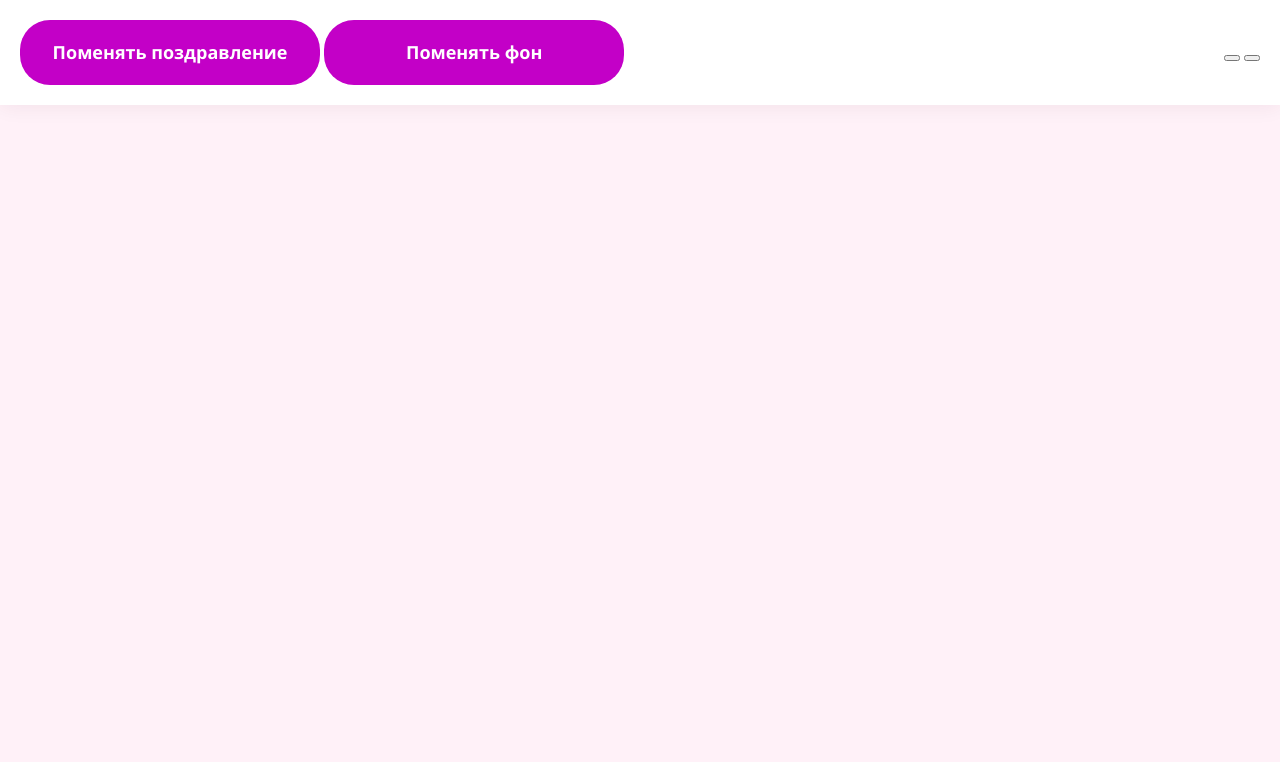
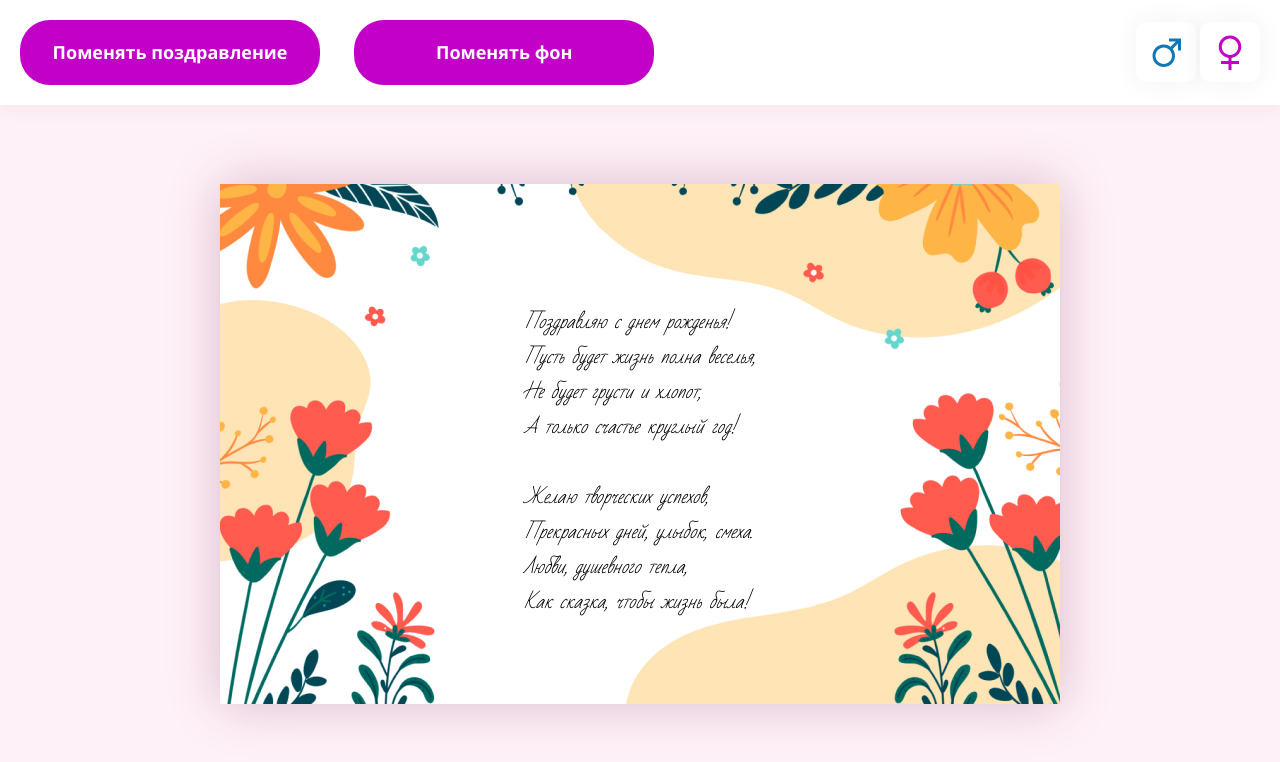
Before and after one commit to marba-serg/happy-birthday, a plain HTML site: page index.html in a window 1280 px wide. Drawn offline with Linux system fonts and the light colour scheme; files whose address does not match are found by name.

Commit message:
add: add main

```diff
--- a/css/style.css
+++ b/css/style.css
@@ -1,71 +1,134 @@
 @font-face {
-    font-family: 'Bad Script';
+  font-family: "Bad Script";
   font-weight: 400;
-    src: url('../fonts/bad-script-v16-latin_cyrillic-regular.woff2') format('woff2');
-    src: url('../fonts/bad-script-v16-latin_cyrillic-regular.woff') format('woff');
+  src: url("../fonts/bad-script-v16-latin_cyrillic-regular.woff2")
+    format("woff2");
+  src: url("../fonts/bad-script-v16-latin_cyrillic-regular.woff") format("woff");
 }
 
 @font-face {
-    font-family: 'Open Sans';
+  font-family: "Open Sans";
   font-weight: 400;
-    src: url('../fonts/open-sans-v29-latin_cyrillic-regular.woff2') format('woff2');
-    src: url('../fonts/open-sans-v29-latin_cyrillic-regular.woff') format('woff');
+  src: url("../fonts/open-sans-v29-latin_cyrillic-regular.woff2")
+    format("woff2");
+  src: url("../fonts/open-sans-v29-latin_cyrillic-regular.woff") format("woff");
 }
 
 @font-face {
-    font-family: 'Open Sans';
+  font-family: "Open Sans";
   font-weight: 700;
-    src: url('../fonts/open-sans-v29-latin_cyrillic-700.woff2') format('woff2');
-    src: url('../fonts/open-sans-v29-latin_cyrillic-700.woff') format('woff');
+  src: url("../fonts/open-sans-v29-latin_cyrillic-700.woff2") format("woff2");
+  src: url("../fonts/open-sans-v29-latin_cyrillic-700.woff") format("woff");
 }
 
-html{
+html {
   box-sizing: border-box;
 }
 
-*{
+* {
   box-sizing: inherit;
 }
 
-body{
-    font-family: 'Open Sans';
-    background: #FFF1F8;
+body {
+  font-family: "Open Sans";
+  background: #fff1f8;
+  display: flex;
+  flex-direction: column;
+  height: 100vh;
+  padding-bottom: 17px;
 }
 
-button{
+img {
+  max-width: 100%;
+  height: auto;
+}
+button {
   cursor: pointer;
 }
 
-.container{
+.container {
   max-width: 1300px;
   margin: 0 auto;
   padding: 0 20px;
 }
 
-.header{
+.header {
   padding: 20px 0;
-    background: #FFFFFF;
+  background: #ffffff;
   box-shadow: 0px 1px 20px rgba(72, 3, 38, 0.07);
+  position: relative;
+  z-index: 1;
 }
-.header__container{
+.header__container {
   display: flex;
   justify-content: space-between;
   align-items: center;
 }
 
-.header__button-change{
+.header__button-change {
   width: 300px;
   height: 65px;
-background: #C300C7;
+  background: #c300c7;
   border-radius: 30px;
   border: none;
-font-family: 'Open Sans';
-font-style: 400;
+  font-family: "Open Sans";
   font-weight: 700;
   font-size: 18px;
-line-height: 25px;
-/* identical to box height */
+  color: #ffffff;
+  margin-right: 30px;
+}
 
+.header__button-change :last-child {
+  margin-right: 0;
+}
 
-color: #FFFFFF;
+.header__button-gender {
+  width: 60px;
+  height: 60px;
+  background: #ffffff;
+  border: 1px solid transparent;
+  box-shadow: 0px 0px 24px 4px rgba(0, 0, 0, 0.04);
+  border-radius: 10px;
+  background-repeat: no-repeat;
+  background-position: center;
+  background-size: 36px;
 }
+
+.header__button-gender_men {
+  background-image: url(../img/men-line.svg);
+}
+
+.header__button-gender_women {
+  background-image: url(../img/women-line.svg);
+}
+
+.card {
+  flex-grow: 1;
+  padding: 32px 0;
+  display: flex;
+  align-items: center;
+}
+
+.card__container {
+  display: flex;
+}
+
+.card_wrapper {
+  margin: auto;
+  position: relative;
+  display: flex;
+  box-shadow: 0px 0px 50px rgba(96, 4, 50, 0.23);
+}
+
+.card__text {
+  position: absolute;
+  top: 50%;
+  left: 50%;
+  transform: translate(-50%, -50%);
+  font-family: "Bad Script";
+  font-style: italic;
+  font-weight: 400;
+  font-size: 18px;
+  line-height: 35px;
+  color: #000000;
+}
--- a/index.html
+++ b/index.html
@@ -1,5 +1,6 @@
 <!DOCTYPE html>
 <html lang="ru">
+
 <head>
     <meta charset="UTF-8">
     <meta http-equiv="X-UA-Compatible" content="IE=edge">
@@ -8,6 +9,7 @@
     <link rel="stylesheet" href="css/style.css">
     <title>Happy Birthday - сервис для создания поздравлений</title>
 </head>
+
 <body>
     <header class="header">
         <div class="container header__container">
@@ -18,21 +20,38 @@
             </div>
             <div class="header__button-wrapper">
                 <button class="header__button-gender header__button-gender_men"
-                 aria-label="кнопка выбора мужских поздравлений">
+                    aria-label="кнопка выбора мужских поздравлений">
                 </button>
 
                 <button class="header__button-gender header__button-gender_women"
-                 aria-label="кнопка выбора женских поздравлений">
+                    aria-label="кнопка выбора женских поздравлений">
                 </button>
             </div>
         </div>
     </header>
-    <main>
-        <div class="container"></div>
+    <main class="card">
+        <div class="container card__container">
+            <div class="card_wrapper">
+                <img class="card__image" src="img/card-w-01.jpg" alt="фон открытки">
+                <p class="card__text">
+                    Поздравляю с днем рожденья!<br>
+                    Пусть будет жизнь полна веселья,<br>
+                    Не будет грусти и хлопот,<br>
+                    А только счастье круглый год!<br>
+                    <br>
+                    Желаю творческих успехов,<br>
+                    Прекрасных дней, улыбок, смеха.<br>
+                    Любви, душевного тепла,<br>
+                    Как сказка, чтобы жизнь была!<br>
+
+                </p>
+            </div>
+        </div>
     </main>
     <footer>
         <div class="container"></div>
     </footer>
 
 </body>
+
 </html>
```
Also changed, not shown: img/card-w-01.jpg (added). Lines whose indentation alone changed are shown as unchanged.
